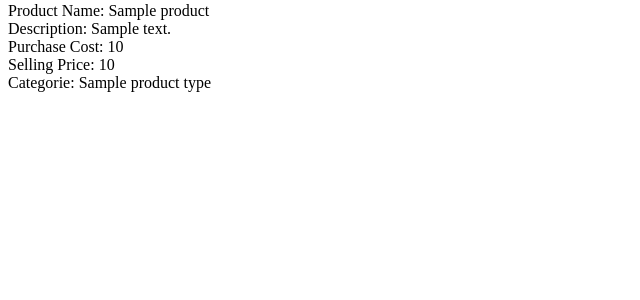
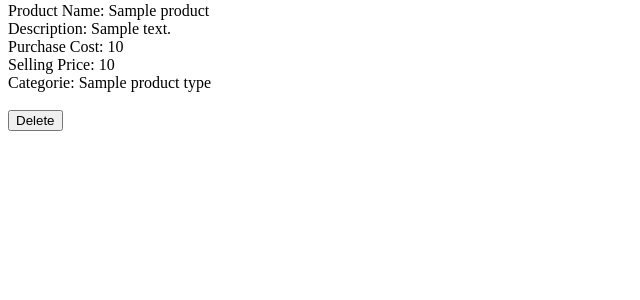
Before and after one commit to alcooke13/fantasy_store_project, a Flask app: page /products in a window 1280 px wide. Shown: the part 199-499 px from the top of the page, without its empty margins (0-640 px from the left). Run offline with Flask 2, Linux system fonts and the light colour scheme; a database or web service that is not in the repository returns one stand-in record (values such as "Sample title"); some libraries are stand-ins or nearby versions.

Commit message:
added working delete button

```diff
--- a/controllers/products_controller.py
+++ b/controllers/products_controller.py
@@ -28,3 +28,9 @@ def create_product():
     new_product = Product(name, description, cost, price, product_type)
     product_repository.save(new_product)
     return redirect("/products")
+
+# Deletes a product
+@products_blueprint.route("/products/<id>/delete", methods=['POST'])
+def delete_product(id):
+    product_repository.delete(id)
+    return redirect("/products")
--- a/repositories/product_repository.py
+++ b/repositories/product_repository.py
@@ -31,7 +31,6 @@ def select_all():
         products.append(product)
     return products
 
-
 def delete_all():
     sql = "DELETE FROM products"
     run_sql(sql)
--- a/templates/products/index.html
+++ b/templates/products/index.html
@@ -12,7 +12,10 @@
         <div>Description: {{ product.description }}</div>
         <div>Purchase Cost: {{ product.cost }}</div>
         <div>Selling Price: {{ product.price }}</div>
-        <div>Categorie: {{ product.product_type.name }}</div>
+        <div>Categorie: {{ product.product_type.name }}</div><br>
+        <form action="/products/{{ product.id }}/delete" method="POST">
+            <input type="submit" value="Delete">
+        </form>
         <br>
     </div>
 </section>
```
